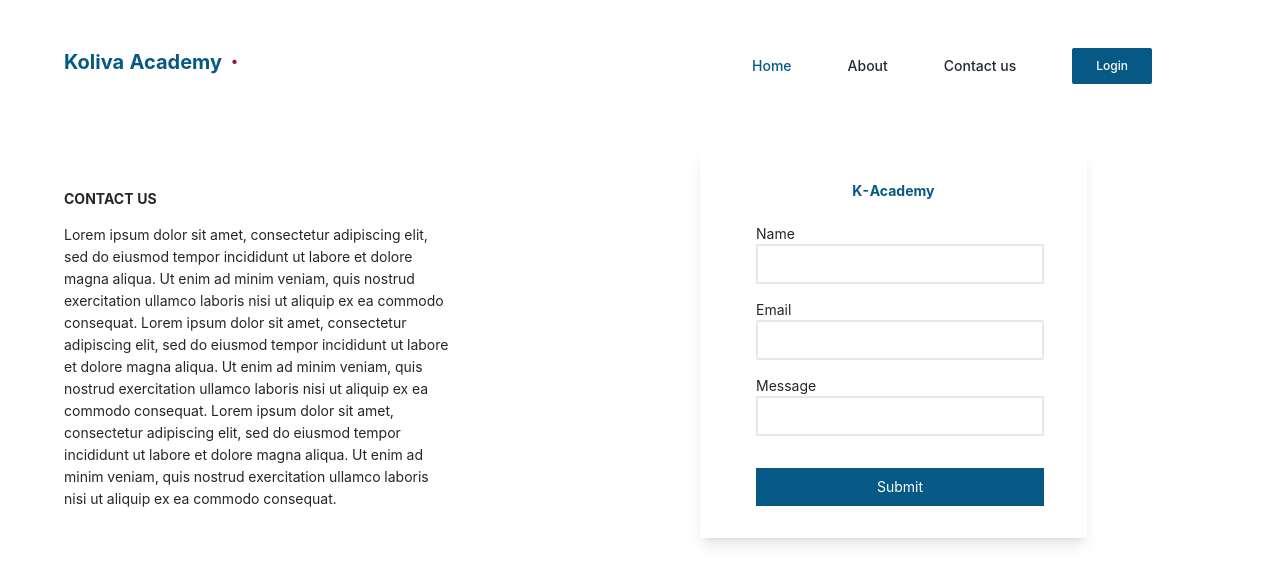
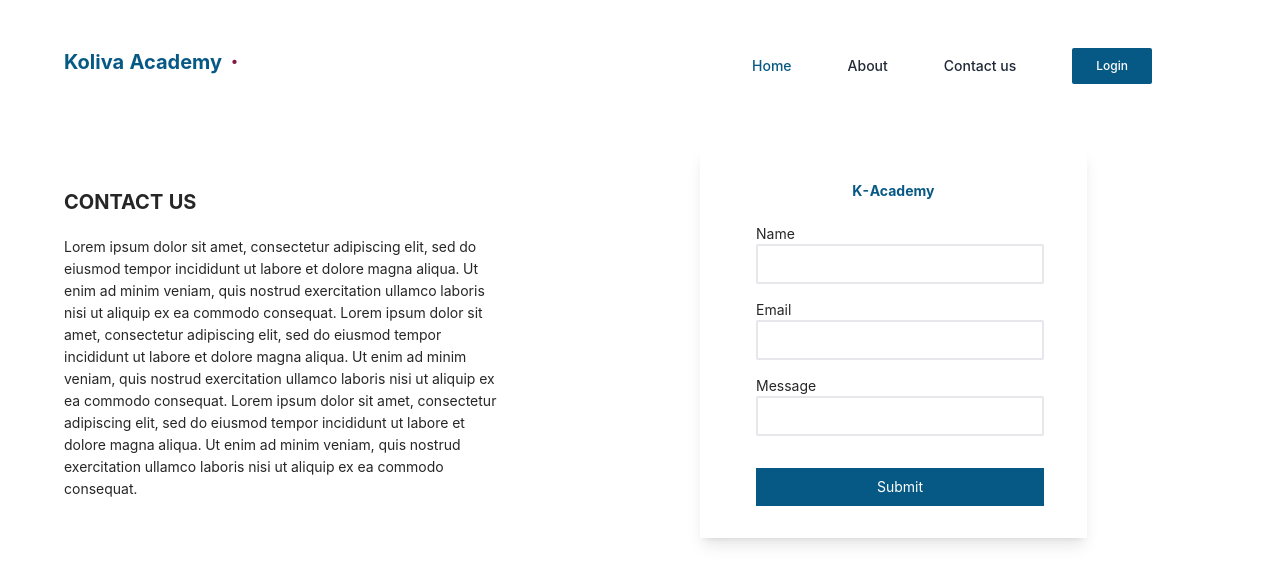
Before and after one commit to dianKoliva/react_prepare, a React (Create React App) app: page / in a window 1280 px wide. Shown: the top 584 px of the page. Built offline with nearby package versions, Linux system fonts and the light colour scheme.

Commit message:
new changes

```diff
--- a/src/components/Contact.jsx
+++ b/src/components/Contact.jsx
@@ -9,8 +9,8 @@ const Contact = () => {
 
         <div className="flex">
             <div className='w-1/2 ml-16 pt-20'>
-            <p className='font-bold'>CONTACT US</p>
-            <div className='w-8/12 '>
+            <p className='font-bold text-xl'>CONTACT US</p>
+            <div className='w-9/12 '>
             <p>
 Lorem ipsum dolor sit amet, consectetur adipiscing elit, sed do eiusmod tempor
  incididunt ut labore et dolore magna aliqua. Ut enim ad minim veniam, quis nostrud
```
